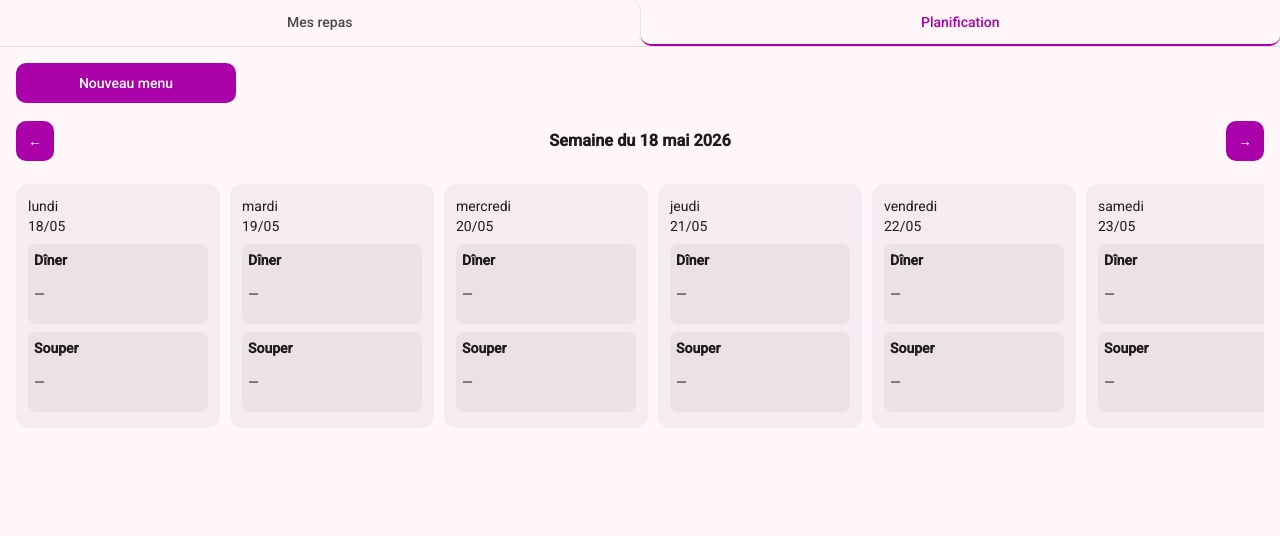
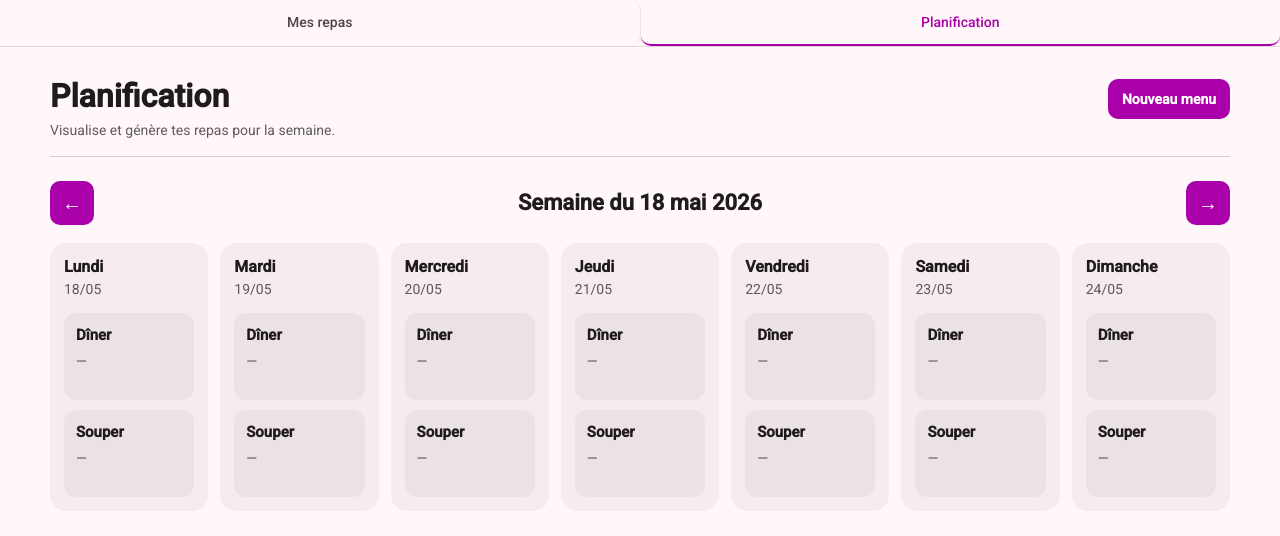
Before and after one commit to Aurora-polymtl/meal-planner, an Angular app: page / in a window 1280 px wide. Shown: the top 536 px of the page. Built offline with nearby package versions, Linux system fonts and the light colour scheme.

Commit message:
Feature: Added basic generator logic and cleaned up the UI

```diff
--- /dev/null
+++ b/src/app/features/planner/menu-generator.service.ts
@@ -0,0 +1,38 @@
+import { Injectable } from '@angular/core';
+import { DayPlan } from '../../models/meal-plan.model';
+import { Meal } from '../../models/meal';
+
+export interface MenuGenerationOptions {
+  startDate: string;
+  numberOfDays: number;
+  generateDinner: boolean;
+  generateSupper: boolean;
+}
+
+@Injectable({ providedIn: 'root' })
+export class MenuGeneratorService {
+  generateDays(options: MenuGenerationOptions, meals: Meal[]): DayPlan[] {
+    const start = new Date(options.startDate);
+    const numberOfDays = Math.max(1, Math.min(options.numberOfDays, 31));
+
+    return Array.from({ length: numberOfDays }, (_, index) => {
+      const date = new Date(start);
+      date.setDate(start.getDate() + index);
+
+      return {
+        date: this.toIsoDate(date),
+        dinner: options.generateDinner ? this.pickRandomMealName(meals) : null,
+        supper: options.generateSupper ? this.pickRandomMealName(meals) : null,
+      };
+    });
+  }
+
+  private pickRandomMealName(meals: Meal[]): string {
+    const index = Math.floor(Math.random() * meals.length);
+    return meals[index].name;
+  }
+
+  private toIsoDate(date: Date): string {
+    return date.toISOString().split('T')[0];
+  }
+}
--- a/src/app/features/planner/planner.component/planner.component.html
+++ b/src/app/features/planner/planner.component/planner.component.html
@@ -1,28 +1,34 @@
 <div class="planner-container">
-  <!-- BUTTON -->
-  <button class="new-menu-btn" (click)="openGenerator()">Nouveau menu</button>
+  <div class="planner-header">
+    <div>
+      <h1>Planification</h1>
+      <p>Visualise et génère tes repas pour la semaine.</p>
+    </div>
 
     @if (!showGenerator) {
-    <!-- NAV -->
-    <div class="nav">
-      <button (click)="previousWeek()">←</button>
-
-      <h3>Semaine du {{ currentWeekStart | date }}</h3>
-
-      <button (click)="nextWeek()">→</button>
+      <button class="primary-button" type="button" (click)="openGenerator()">Nouveau menu</button>
+    }
   </div>
 
-    <!-- CALENDAR -->
+  @if (!showGenerator) {
+    <section class="week-panel">
+      <div class="week-nav">
+        <button class="nav-button" type="button" (click)="previousWeek()">←</button>
+
+        <div class="week-title">
+          <h2>Semaine du {{ currentWeekStart | date: 'd MMMM yyyy' }}</h2>
+        </div>
+
+        <button class="nav-button" type="button" (click)="nextWeek()">→</button>
+      </div>
+
       <div class="calendar">
         @for (day of getWeekDays(currentWeekStart); track day.toISOString()) {
-        <div class="day-card">
-          <div class="day-name">
-            {{ day | date: 'EEEE' }}
-          </div>
-
-          <div class="date">
-            {{ day | date: 'dd/MM' }}
-          </div>
+          <article class="day-card">
+            <header class="day-header">
+              <strong>{{ day | date: 'EEEE' }}</strong>
+              <span>{{ day | date: 'dd/MM' }}</span>
+            </header>
 
             <div class="meal-slot">
               <strong>Dîner</strong>
@@ -33,33 +39,80 @@
               <strong>Souper</strong>
               <p>{{ getSupperForDay(day) || '—' }}</p>
             </div>
+          </article>
+        }
+      </div>
+    </section>
+  }
+
+  @if (showGenerator) {
+    <section class="generator-card">
+      <div class="generator-header">
+        <h2>Générer un menu</h2>
+        <p>Choisis la période et les repas à générer.</p>
+      </div>
+
+      <div class="field-group">
+        <label for="start-date">Date de départ</label>
+        <input id="start-date" type="date" [(ngModel)]="startDate" />
+      </div>
+
+      <div class="field-group">
+        <label for="number-of-days">Nombre de jours</label>
+        <input id="number-of-days" type="number" min="1" max="7" [(ngModel)]="numberOfDays" />
+      </div>
+
+      <div class="generator-options">
+        <label class="checkbox-row">
+          <span>Générer les dîners</span>
+          <input type="checkbox" [(ngModel)]="generateDinner" />
+        </label>
+
+        <label class="checkbox-row">
+          <span>Générer les soupers</span>
+          <input type="checkbox" [(ngModel)]="generateSupper" />
+        </label>
+      </div>
+
+      @if (errorMessage) {
+        <p class="error-message">{{ errorMessage }}</p>
+      }
+
+      @if (previewPlan) {
+        <section class="preview-card">
+          <h3>Aperçu du menu généré</h3>
+
+          <div class="preview-list">
+            @for (day of previewPlan.days; track day.date) {
+              <div class="preview-day">
+                <strong>{{ day.date | date: 'EEEE dd/MM' }}</strong>
+
+                @if (day.dinner) {
+                  <p><span>Dîner</span> {{ day.dinner }}</p>
+                }
+
+                @if (day.supper) {
+                  <p><span>Souper</span> {{ day.supper }}</p>
+                }
               </div>
             }
           </div>
+        </section>
       }
 
-  @if (showGenerator) {
-    <div class="generator">
-      <label>Date de départ</label>
-      <input type="date" [(ngModel)]="startDate" />
+      <div class="generator-actions">
+        <button class="primary-button" type="button" (click)="generatePlan()">
+          {{ previewPlan ? 'Générer de nouveau' : 'Générer' }}
+        </button>
 
-      <label>Nombre de jours</label>
-      <input type="number" min="1" max="7" [(ngModel)]="numberOfDays" />
+        @if (previewPlan) {
+          <button class="primary-button" type="button" (click)="confirmPreviewPlan()">
+            Confirmer
+          </button>
+        }
 
-      <div class="generator-option">
-        <label>Générer les dîners</label>
-        <input type="checkbox" [(ngModel)]="generateDinner" />
+        <button class="secondary-button" type="button" (click)="closeGenerator()">Annuler</button>
       </div>
-
-      <div class="generator-option">
-        <label>Générer les soupers</label>
-        <input type="checkbox" [(ngModel)]="generateSupper" />
-      </div>
-
-      <div class="generator-actions">
-        <button (click)="generatePlan()">Générer</button>
-        <button (click)="closeGenerator()">Annuler</button>
-      </div>
-    </div>
+    </section>
   }
 </div>
--- a/src/app/features/planner/planner.component/planner.component.scss
+++ b/src/app/features/planner/planner.component/planner.component.scss
@@ -1,123 +1,340 @@
 .planner-container {
-  padding: 16px;
+  width: min(100%, 1180px);
+  margin: 0 auto;
+  padding: 32px 16px;
 }
 
-.nav {
+/* =========================
+   HEADER
+   ========================= */
+
+.planner-header {
   display: flex;
   justify-content: space-between;
-  align-items: center;
-  margin-bottom: 16px;
+  align-items: flex-start;
+  gap: 18px;
+
+  margin-bottom: 24px;
+  padding-bottom: 16px;
+  border-bottom: 1px solid rgba(0, 0, 0, 0.16);
 }
 
+.planner-header h1 {
+  margin: 0;
+  font-size: 32px;
+  line-height: 1.1;
+}
+
+.planner-header p {
+  margin: 6px 0 0;
+  opacity: 0.7;
+}
+
+/* =========================
+   BUTTONS
+   ========================= */
+
+button {
+  border: none;
+  border-radius: 10px;
+  padding: 10px 14px;
+
+  font-weight: 600;
+  cursor: pointer;
+
+  transition:
+    opacity 0.2s,
+    transform 0.1s;
+}
+
+.primary-button,
+.secondary-button,
+.nav-button {
+  background: var(--mat-sys-primary);
+  color: var(--mat-sys-on-primary);
+}
+
+button:hover {
+  opacity: 0.92;
+}
+
+button:active {
+  transform: scale(0.98);
+}
+
+/* =========================
+   WEEK PANEL
+   ========================= */
+
+.week-panel {
+  display: flex;
+  flex-direction: column;
+  gap: 18px;
+}
+
+.week-nav {
+  display: grid;
+  grid-template-columns: auto 1fr auto;
+  align-items: center;
+  gap: 16px;
+}
+
+.week-title {
+  text-align: center;
+}
+
+.week-title h2 {
+  margin: 0;
+  font-size: 22px;
+}
+
+.nav-button {
+  width: 44px;
+  height: 44px;
+  padding: 0;
+
+  display: inline-flex;
+  align-items: center;
+  justify-content: center;
+
+  font-size: 20px;
+}
+
+/* =========================
+   CALENDAR
+   ========================= */
+
 .calendar {
-  display: flex;
-  gap: 10px;
+  display: grid;
+  grid-template-columns: repeat(7, minmax(150px, 1fr));
+  gap: 12px;
   overflow-x: auto;
-  scroll-snap-type: x mandatory;
+  padding-bottom: 8px;
 }
 
 .day-card {
-  min-width: 180px;
-  min-height: 220px;
+  min-height: 240px;
 
+  display: flex;
+  flex-direction: column;
+  gap: 10px;
+
+  padding: 14px;
+  border-radius: 16px;
+
+  background: var(--mat-sys-surface-container);
+}
+
+.day-header {
+  display: flex;
+  flex-direction: column;
+  gap: 2px;
+  margin-bottom: 4px;
+}
+
+.day-header strong {
+  text-transform: capitalize;
+  font-size: 16px;
+}
+
+.day-header span {
+  opacity: 0.7;
+  font-size: 14px;
+}
+
+.meal-slot {
   flex: 1;
+
+  display: flex;
+  flex-direction: column;
+  gap: 6px;
+
   padding: 12px;
   border-radius: 12px;
 
-  background: var(--mat-sys-surface-container);
-
-  scroll-snap-align: start;
+  background: rgba(0, 0, 0, 0.04);
 }
 
-.meal-slot {
-  margin-top: 8px;
-  padding: 6px;
-  border-radius: 8px;
-  background: rgba(0,0,0,0.04);
+.meal-slot strong {
+  font-size: 15px;
+}
+
+.meal-slot p {
+  margin: 0;
+  opacity: 0.75;
 }
 
 /* =========================
    GENERATOR
    ========================= */
 
-.generator {
-  margin: 16px auto;
+.generator-card {
+  width: min(100%, 520px);
+  margin: 0 auto;
+
+  display: flex;
+  flex-direction: column;
+  gap: 18px;
+
+  padding: 20px;
+  border-radius: 16px;
+
+  background: var(--mat-sys-surface-container-low);
+}
+
+.generator-header h2 {
+  margin: 0;
+  font-size: 24px;
+}
+
+.generator-header p {
+  margin: 6px 0 0;
+  opacity: 0.7;
+}
+
+.field-group {
+  display: flex;
+  flex-direction: column;
+  gap: 6px;
+}
+
+.field-group label {
+  font-size: 13px;
+  font-weight: 600;
+  opacity: 0.75;
+}
+
+input {
+  width: 100%;
+  height: 44px;
+
+  padding: 10px 12px;
+  border-radius: 10px;
+  border: 1px solid rgba(0, 0, 0, 0.14);
+
+  background: var(--mat-sys-surface-container);
+  color: var(--mat-sys-on-surface);
+
+  font-size: 14px;
+  box-sizing: border-box;
+}
+
+input:focus {
+  outline: none;
+  border-color: var(--mat-sys-primary);
+  box-shadow: 0 0 0 3px rgba(103, 80, 164, 0.15);
+}
+
+.generator-options {
   display: flex;
   flex-direction: column;
   gap: 10px;
-  max-width: 400px;
 }
 
-/* inputs seulement */
-.generator input {
-  width: 100%;
+.checkbox-row {
+  display: flex;
+  justify-content: space-between;
+  align-items: center;
+  gap: 16px;
+
+  padding: 12px;
+  border-radius: 12px;
+
+  background: rgba(0, 0, 0, 0.04);
+
+  font-weight: 500;
 }
 
-/* actions */
+.checkbox-row input {
+  width: 18px;
+  height: 18px;
+  accent-color: var(--mat-sys-primary);
+}
+
 .generator-actions {
   display: flex;
   gap: 10px;
-  justify-content: flex-start;
+  margin-top: 4px;
 }
 
-.generator-actions button {
-  flex: 0 0 auto;
-  width: auto;
-  padding: 8px 14px;
+.preview-card {
+  display: flex;
+  flex-direction: column;
+  gap: 12px;
+
+  padding: 14px;
+  border-radius: 14px;
+
+  background: rgba(0, 0, 0, 0.04);
 }
 
-/* =========================
-   CHECKBOX FIX (IMPORTANT)
-   ========================= */
-
-/* wrapper pour chaque option */
-.generator-option {
-  display: flex;
-  align-items: center;
-  justify-content: space-between;
-
-  width: 100%;
-  padding: 6px 0;
+.preview-card h3 {
+  margin: 0;
+  font-size: 18px;
 }
 
-/* label à gauche */
-.generator-option label {
-  flex: 1;
-  text-align: left;
+.preview-list {
+  display: flex;
+  flex-direction: column;
+  gap: 10px;
 }
 
-/* checkbox à droite */
-.generator-option input[type="checkbox"] {
-  width: auto;
-  margin-left: 12px;
+.preview-day {
+  padding: 10px 12px;
+  border-radius: 12px;
+
+  background: var(--mat-sys-surface-container);
 }
 
-/* =========================
-   BUTTON
-   ========================= */
+.preview-day strong {
+  display: block;
+  margin-bottom: 6px;
+  text-transform: capitalize;
+}
 
-.new-menu-btn {
-  width: 100%;
-  max-width: 220px;
-  margin-bottom: 12px;
+.preview-day p {
+  margin: 4px 0;
+}
 
-  padding: 10px 14px;
-  border-radius: 10px;
-
-  border: none;
-  cursor: pointer;
-
-  background: var(--mat-sys-primary);
-  color: var(--mat-sys-on-primary);
+.preview-day span {
+  font-weight: 700;
+  margin-right: 6px;
 }
 
 /* =========================
    MOBILE
    ========================= */
 
-@media (max-width: 600px) {
-  .generator {
-    max-width: 100%;
+@media (max-width: 900px) {
+  .calendar {
+    grid-template-columns: repeat(7, minmax(180px, 1fr));
+  }
+}
+
+@media (max-width: 700px) {
+  .planner-container {
+    padding: 24px 12px;
+  }
+
+  .planner-header {
+    flex-direction: column;
+  }
+
+  .planner-header button {
+    width: 100%;
+  }
+
+  .week-nav {
+    grid-template-columns: auto 1fr auto;
+    gap: 10px;
+  }
+
+  .week-title h2 {
+    font-size: 18px;
+  }
+
+  .generator-card {
+    padding: 16px;
   }
 
   .generator-actions {
--- a/src/app/features/planner/planner.component/planner.component.ts
+++ b/src/app/features/planner/planner.component/planner.component.ts
@@ -12,114 +12,110 @@ import { MealPlan } from '../../../models/meal-plan.model';
   imports: [FormsModule, DatePipe],
 })
 export class PlannerComponent {
-  // ===== UI =====
   showGenerator = false;
 
-  // ===== NAVIGATION =====
   currentWeekStart = this.getMonday(new Date());
 
-  // ===== GENERATION =====
   startDate = '';
   numberOfDays = 7;
 
   generateDinner = true;
   generateSupper = true;
 
-  // ===== DATA =====
   plans: MealPlan[] = [];
+  previewPlan: MealPlan | null = null;
+  errorMessage = '';
 
   constructor(private plannerService: PlannerService) {}
 
   async ngOnInit() {
+    await this.loadPlans();
+  }
+
+  async loadPlans() {
     this.plans = await this.plannerService.getPlans();
   }
 
-  // =====================
-  // NAVIGATION SEMAINE
-  // =====================
-
   previousWeek() {
-    const d = new Date(this.currentWeekStart);
-    d.setDate(d.getDate() - 7);
-    this.currentWeekStart = d;
+    const date = new Date(this.currentWeekStart);
+    date.setDate(date.getDate() - 7);
+    this.currentWeekStart = date;
   }
 
   nextWeek() {
-    const d = new Date(this.currentWeekStart);
-    d.setDate(d.getDate() + 7);
-    this.currentWeekStart = d;
+    const date = new Date(this.currentWeekStart);
+    date.setDate(date.getDate() + 7);
+    this.currentWeekStart = date;
   }
 
-  // =====================
-  // GENERATOR
-  // =====================
-
   openGenerator() {
+    this.errorMessage = '';
+    this.previewPlan = null;
+    this.startDate ||= this.toIsoDate(new Date());
     this.showGenerator = true;
   }
 
   closeGenerator() {
+    this.errorMessage = '';
+    this.previewPlan = null;
     this.showGenerator = false;
   }
 
-  generatePlan() {
-    const start = new Date(this.startDate);
+  async generatePlan() {
+    this.errorMessage = '';
 
-    const days = Array.from({ length: this.numberOfDays }, (_, i) => {
-      const d = new Date(start);
-      d.setDate(start.getDate() + i);
+    try {
+      this.previewPlan = await this.plannerService.generatePlanPreview({
+        startDate: this.startDate,
+        numberOfDays: this.numberOfDays,
+        generateDinner: this.generateDinner,
+        generateSupper: this.generateSupper,
+      });
+    } catch (error) {
+      this.errorMessage =
+        error instanceof Error
+          ? error.message
+          : 'Une erreur est survenue pendant la génération du menu.';
+    }
+  }
 
-      return {
-        date: d.toISOString().split('T')[0],
-        dinner: this.generateDinner ? null : null,
-        supper: this.generateSupper ? null : null,
-      };
-    });
+  async confirmPreviewPlan() {
+    if (!this.previewPlan) return;
 
-    const plan: MealPlan = {
-      id: crypto.randomUUID(),
-      startDate: this.startDate,
-      days,
-    };
+    await this.plannerService.confirmPlan(this.previewPlan);
+    await this.loadPlans();
 
-    this.plannerService.addPlan(plan);
-    this.plans.push(plan);
-
-    this.currentWeekStart = this.getMonday(start);
+    this.currentWeekStart = this.getMonday(new Date(this.previewPlan.startDate));
+    this.previewPlan = null;
     this.showGenerator = false;
   }
-
-  // =====================
-  // CALENDAR LOGIC
-  // =====================
 
   getWeekDays(date: Date): Date[] {
     const start = this.getMonday(date);
 
-    return Array.from({ length: 7 }, (_, i) => {
-      const d = new Date(start);
-      d.setDate(start.getDate() + i);
-      return d;
+    return Array.from({ length: 7 }, (_, index) => {
+      const day = new Date(start);
+      day.setDate(start.getDate() + index);
+      return day;
     });
   }
 
   getDinnerForDay(date: Date): string | null {
-    const iso = date.toISOString().split('T')[0];
-
-    for (const plan of this.plans) {
-      const day = plan.days.find(d => d.date === iso);
-      if (day) return day.dinner;
-    }
-
-    return null;
+    return this.getMealForDay(date, 'dinner');
   }
 
   getSupperForDay(date: Date): string | null {
-    const iso = date.toISOString().split('T')[0];
+    return this.getMealForDay(date, 'supper');
+  }
 
-    for (const plan of this.plans) {
-      const day = plan.days.find(d => d.date === iso);
-      if (day) return day.supper;
+  private getMealForDay(date: Date, type: 'dinner' | 'supper'): string | null {
+    const iso = this.toIsoDate(date);
+
+    for (const plan of [...this.plans].reverse()) {
+      const day = plan.days.find((d) => d.date === iso);
+      const meal = day?.[type];
+
+      if (meal) return meal;
     }
 
     return null;
@@ -134,4 +130,8 @@ export class PlannerComponent {
 
     return new Date(d.setDate(diff));
   }
+
+  private toIsoDate(date: Date): string {
+    return date.toISOString().split('T')[0];
+  }
 }
```
Also changed, not shown: src/app/features/planner/planner.service.ts (+35 -0 lines), 1 other file (tests, documents, lock files or other folders). Lines whose indentation alone changed are shown as unchanged.
